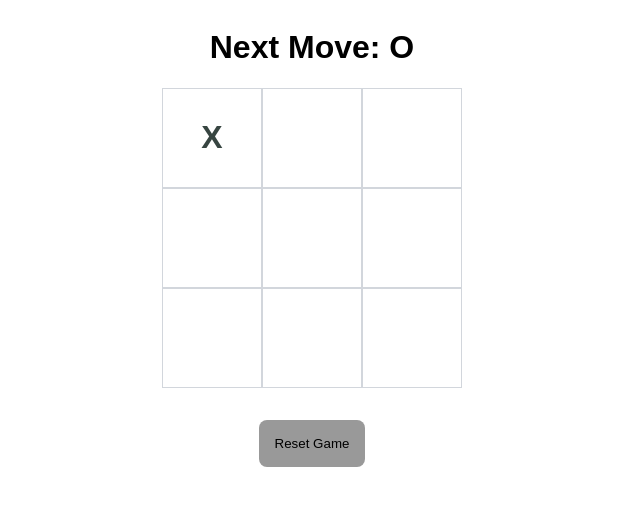
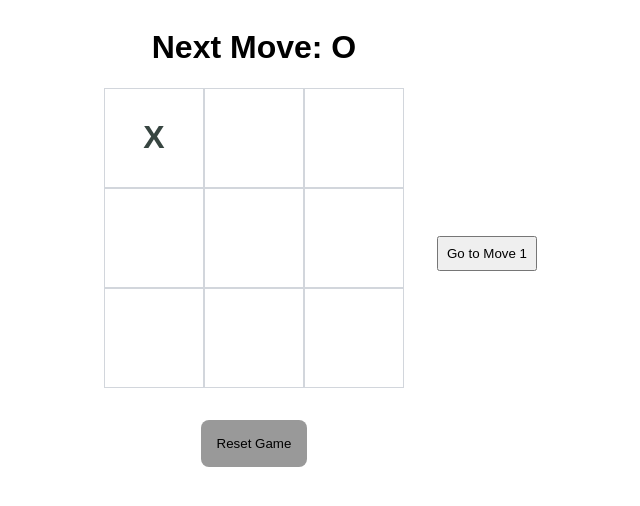
Before and after one commit to chauhan68/tic-tac-toe, a React app: page / in a window 1280 px wide. Both pictures are taken after a click on the button 540 px from the left and 137 px from the top of the page. Shown: the whole page, without its empty margins (328-968 px from the left). Built offline with nearby package versions, Linux system fonts and the light colour scheme.

Commit message:
Adding history

```diff
--- a/src/Board/Board.css
+++ b/src/Board/Board.css
@@ -24,3 +24,13 @@ h1 {
     cursor: pointer;
     filter: brightness(150%);
 }
+
+.history-list {
+    display: flex;
+    flex-direction: column;
+}
+
+.history-list button {
+    padding: .5rem;
+    margin: .5rem;
+}
--- a/src/Board/Board.js
+++ b/src/Board/Board.js
@@ -7,6 +7,7 @@ import calculateWinner from '../utils/gameUtils';
 
 const Board = () => {
     const [squares, setSquares] = useState(Array.from({ length: 9 }, () => ''));
+    const [history, setHistory] = useState([]);
     const [currentValue, updateCurrentValue] = useState('X');
     const [gameWinner, updateGameWinner] = useState('');
 
@@ -21,20 +22,40 @@ const Board = () => {
         updateCurrentValue(updatedCurrentValue);
         const gameWonBy = calculateWinner(updatedArray);
         updateGameWinner(gameWonBy);
+        const updatedMoves = [...history, updatedArray]
+        setHistory(updatedMoves)
     }
 
     const resetGame = () => {
         setSquares(Array.from({ length: 9 }, () => ''));
         updateCurrentValue('X');
         updateGameWinner('');
+        setHistory([])
+    }
+
+    const onHistoryClick = (index) => {
+        const updatedHistory = history.slice(0, index + 1)
+        setHistory(updatedHistory)
+        const squaresToRender = updatedHistory[index] || Array.from({ length: 9 }, () => '')
+        setSquares(squaresToRender)
+        const updatedCurrentValue = index % 2 === 0 ? 'O' : 'X';
+        updateCurrentValue(updatedCurrentValue);
+        const gameWonBy = calculateWinner(history[index]);
+        updateGameWinner(gameWonBy);
+
     }
 
     return (
-        <div className='board'>
-            <h1>{!gameWinner ? squares.some(square => !square) ? `Next Move: ${currentValue}` : 'It\'s a draw!' : `Winner is ${gameWinner}`} </h1>
-            {squares.map((squareValue, index) => <Square key={index} id={index} value={squareValue} onClick={handleOnClick} />)}
-            <button className='resetButton' onClick={resetGame}>Reset Game</button>
-        </div>
+        <React.Fragment>
+            <div className='board'>
+                <h1>{!gameWinner ? squares.some(square => !square) ? `Next Move: ${currentValue}` : 'It\'s a draw!' : `Winner is ${gameWinner}`} </h1>
+                {squares.map((squareValue, index) => <Square key={index} id={index} value={squareValue} onClick={handleOnClick} />)}
+                <button className='resetButton' onClick={resetGame}>Reset Game</button>
+            </div>
+            <div className='history-list'>
+                {history.map((squares, index) => <button key={index} onClick={() => { onHistoryClick(index) }}>Go to Move {index + 1}</button>)}
+            </div>
+        </React.Fragment>
     )
 };
 
```
